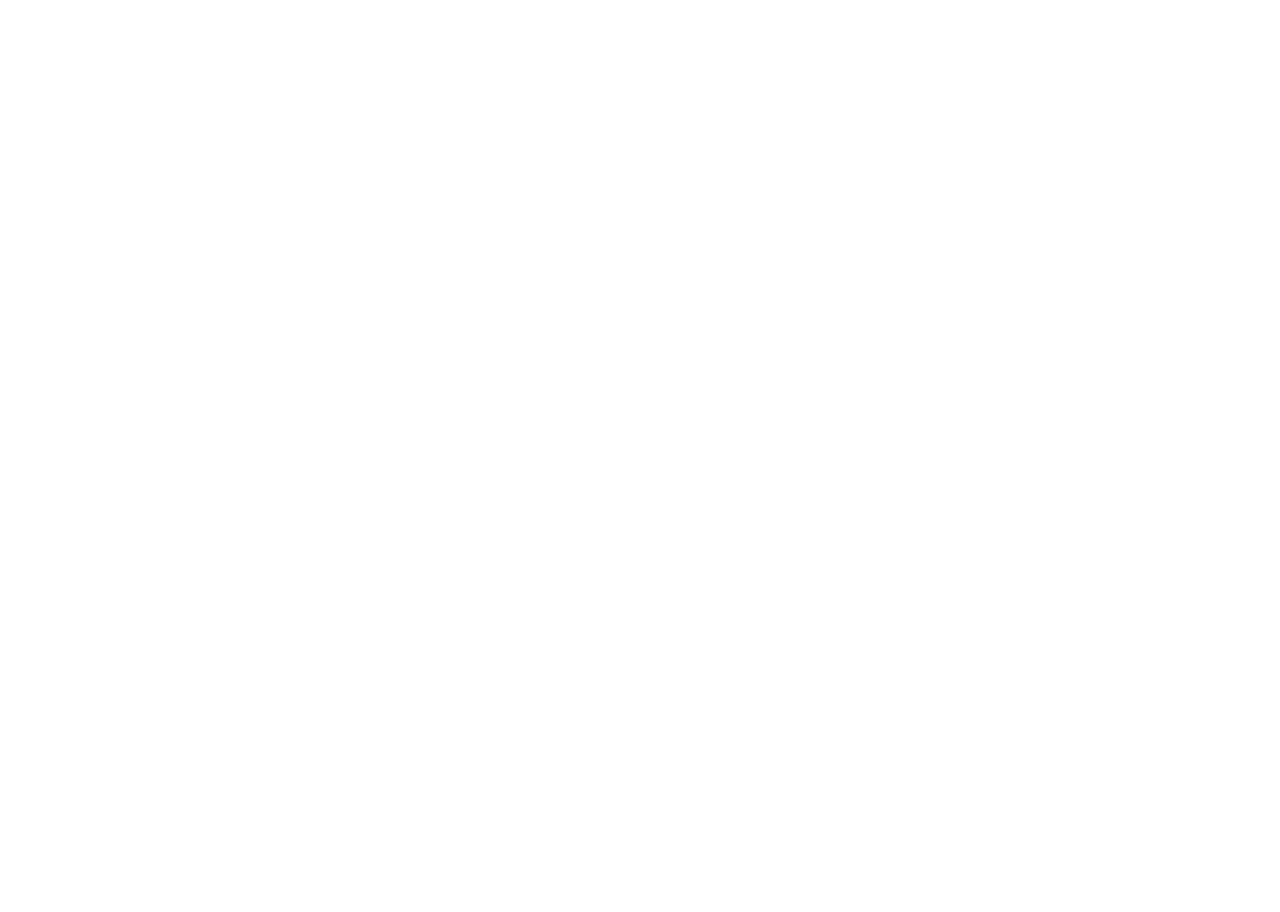
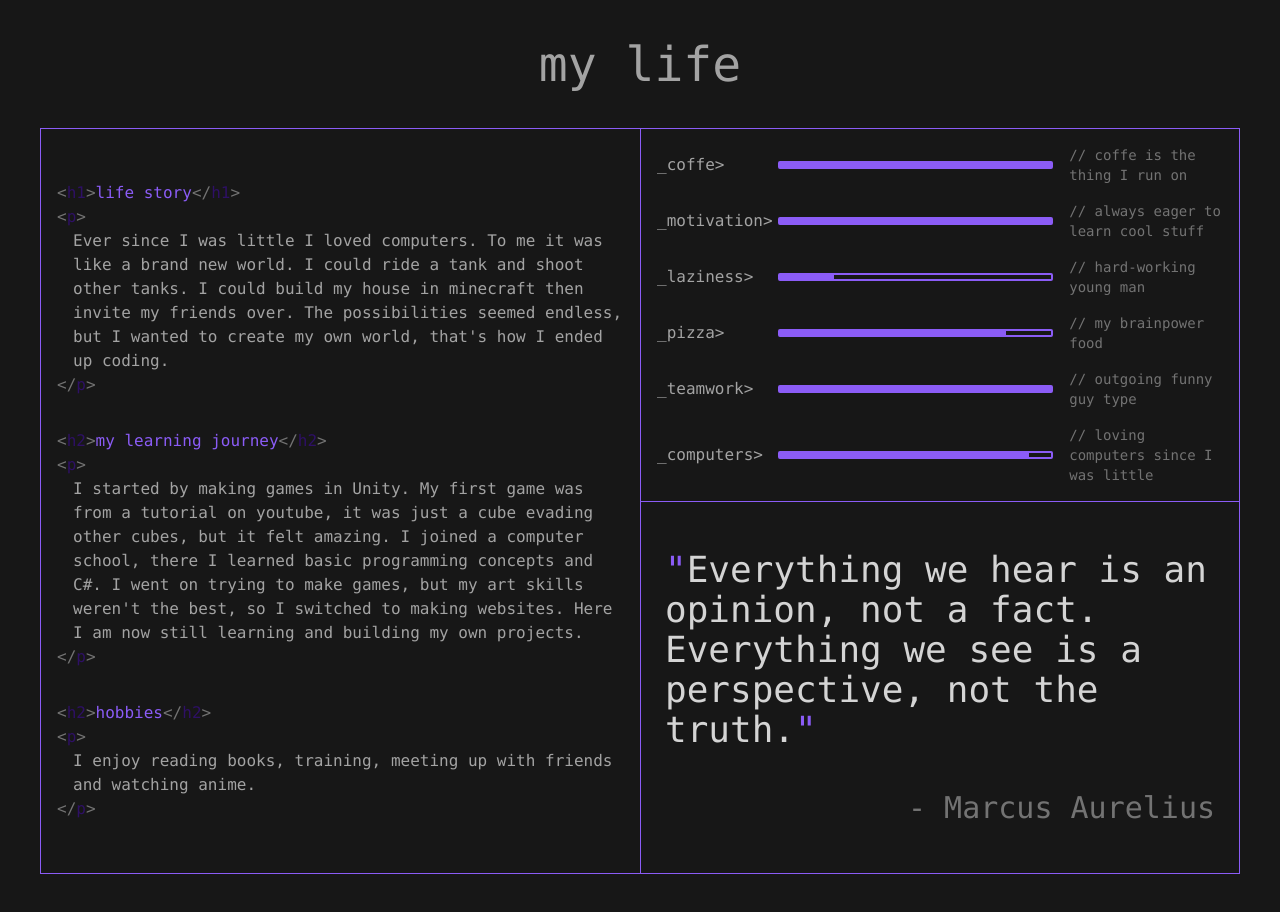
Before and after one commit to AuJezus/personal-website, a React (Vite) app: page / in a window 1280 px wide. Shown: the part 940-1852 px from the top of the page. Before the commit the page ends 800 px from the top, so only its background shows below. Built offline with nearby package versions, Linux system fonts and the light colour scheme.

Commit message:
add life section

```diff
--- /dev/null
+++ b/frontend/AboutText.jsx
@@ -0,0 +1,51 @@
+import CodeElement from "./CodeElement";
+
+function AboutText() {
+  return (
+    <>
+      <div className="flex flex-col justify-center">
+        <div className="group/code relative mb-8">
+          <div className="absolute -left-2 top-0 h-0 w-1 bg-neutral-700 transition-all duration-500 group-hover/code:h-full"></div>
+          <CodeElement name="h1" type="heading">
+            life story
+          </CodeElement>
+          <CodeElement name="p">
+            Ever since I was little I loved computers. To me it was like a brand
+            new world. I could ride a tank and shoot other tanks. I could build
+            my house in minecraft then invite my friends over. The possibilities
+            seemed endless, but I wanted to create my own world, that&apos;s how
+            I ended up coding.
+          </CodeElement>
+        </div>
+
+        <div className="group/code relative mb-8">
+          <div className="absolute -left-2 top-0 h-0 w-1 bg-neutral-700 transition-all duration-500 group-hover/code:h-full"></div>
+          <CodeElement name="h2" type="heading">
+            my learning journey
+          </CodeElement>
+          <CodeElement name="p">
+            I started by making games in Unity. My first game was from a
+            tutorial on youtube, it was just a cube evading other cubes, but it
+            felt amazing. I joined a computer school, there I learned basic
+            programming concepts and C#. I went on trying to make games, but my
+            art skills weren&apos;t the best, so I switched to making websites.
+            Here I am now still learning and building my own projects.
+          </CodeElement>
+        </div>
+
+        <div className="group/code relative">
+          <div className="absolute -left-2 top-0 h-0 w-1 bg-neutral-700 transition-all duration-500 group-hover/code:h-full"></div>
+          <CodeElement name="h2" type="heading">
+            hobbies
+          </CodeElement>
+          <CodeElement name="p">
+            I enjoy reading books, training, meeting up with friends and
+            watching anime.
+          </CodeElement>
+        </div>
+      </div>
+    </>
+  );
+}
+
+export default AboutText;
--- a/frontend/App.jsx
+++ b/frontend/App.jsx
@@ -1,10 +1,17 @@
-import { useState } from "react";
 import Hero from "./Hero";
+import NavBar from "./NavBar";
+import Section from "./Section";
 
 function App() {
-  const [count, setCount] = useState(0);
-
-  return <Hero></Hero>;
+  return (
+    <>
+      <NavBar />
+      <Hero />
+      <div>
+        <Section />
+      </div>
+    </>
+  );
 }
 
 export default App;
--- /dev/null
+++ b/frontend/CodeElement.jsx
@@ -0,0 +1,31 @@
+function CodeElement({ children, name, type }) {
+  return (
+    <div className="group">
+      <span className={`${type === "heading" ? "" : "block"}`}>
+        &lt;
+        <span className="text-violet-950 transition-colors group-hover:text-violet-800">
+          {name}
+        </span>
+        &gt;
+      </span>
+      <p
+        className={`${
+          type === "heading"
+            ? "inline text-violet-500"
+            : "ml-4 text-neutral-400"
+        } `}
+      >
+        {children}
+      </p>
+      <span className={`${type === "heading" ? "" : "block"}`}>
+        &lt;/
+        <span className="text-violet-950 transition-colors group-hover:text-violet-800">
+          {name}
+        </span>
+        &gt;
+      </span>
+    </div>
+  );
+}
+
+export default CodeElement;
--- a/frontend/Hero.jsx
+++ b/frontend/Hero.jsx
@@ -1,6 +1,5 @@
 import { useEffect, useState } from "react";
 import NoiseSvg from "./NoiseSvg";
-import NavBar from "./NavBar";
 
 function Hero() {
   const [isGlitching, setIsGlitching] = useState(false);
@@ -38,14 +37,13 @@
           <div className={`hero-img ${isGlitching ? "noise" : ""}`}></div>
           <div className="hero-overlay"></div>
 
-          <NavBar />
-
           <div className="relative z-20 flex h-full w-full flex-col items-center justify-center ">
             <h1 className=" text-10xl font-bold uppercase text-neutral-100 opacity-90">
               AuJezus
             </h1>
             <p className="text-xl uppercase text-neutral-100 opacity-90">
-              <span className="text-violet-400">></span> fullstack web developer
+              <span className="text-violet-400">{">"}</span> fullstack web
+              developer
             </p>
           </div>
         </div>
--- /dev/null
+++ b/frontend/Section.jsx
@@ -0,0 +1,86 @@
+import AboutText from "./AboutText";
+
+function Section() {
+  const levels = [
+    { name: "coffe", level: "11/12", comment: "coffe is the thing I run on" },
+    {
+      name: "motivation",
+      level: "w-12/12",
+      comment: "always eager to learn cool stuff",
+    },
+    {
+      name: "laziness",
+      level: "w-1/5",
+      comment: "hard-working young man",
+    },
+    {
+      name: "pizza",
+      level: "w-5/6",
+      comment: "my brainpower food",
+    },
+    {
+      name: "teamwork",
+      level: "w-12/12",
+      comment: "outgoing funny guy type",
+    },
+
+    {
+      name: "computers",
+      level: "w-11/12",
+      comment: "loving computers since I was little",
+    },
+  ];
+
+  return (
+    <div className="pad mx-auto mt-28 max-w-[1200px] text-neutral-500">
+      <div className="flex items-baseline gap-4">
+        <span>
+          <span className="text-violet-500">~</span> W:\Devs\AuJezus{">"}
+        </span>
+        <h2 className="text-xl text-violet-500">about-me</h2>
+      </div>
+
+      <h3 className="my-10 text-center text-5xl text-neutral-400">my life</h3>
+      <div className="grid grid-cols-6 grid-rows-2 divide-x divide-y divide-violet-500 border  border-violet-500">
+        <div className="col-span-3 row-span-2 flex justify-center p-4">
+          <AboutText />
+        </div>
+        <div className="col-span-3 flex flex-col justify-center gap-4 !border-t-0 p-4">
+          {levels.map((level) => (
+            <div
+              key={level.name}
+              className="group grid grid-cols-[repeat(24,_1fr)] items-center gap-x-4 transition-all hover:scale-110 hover:bg-violet-950"
+            >
+              <span className="col-span-5 text-neutral-400">
+                _{level.name}
+                {">"}
+              </span>
+              <div className="col-span-12 h-2 w-full rounded-sm border-2 border-violet-500 ">
+                <div className={`h-full ${level.level} bg-violet-500`}></div>
+              </div>
+              <span className="col-span-7 text-sm">
+                {"//"} {level.comment}
+              </span>
+            </div>
+          ))}
+        </div>
+        <div className="group relative col-span-3 flex flex-col items-center justify-center gap-10 p-6">
+          <p className=" text-4xl text-neutral-300">
+            <span className="text-4xl text-violet-500">&quot;</span>
+            Everything we hear is an opinion, not a fact. Everything we see is a
+            perspective, not the truth.
+            <span className="text-4xl text-violet-500">&quot;</span>
+          </p>
+          <p className="w-full text-end text-3xl">- Marcus Aurelius</p>
+          <img
+            className=" absolute bottom-0 -z-10 h-full opacity-0 hue-rotate-270 transition-opacity duration-1000 group-hover:opacity-25"
+            src="./public/marcus-aurelius.png"
+            alt="Statue of marcus aurelius"
+          />
+        </div>
+      </div>
+    </div>
+  );
+}
+
+export default Section;
--- a/frontend/index.css
+++ b/frontend/index.css
@@ -5,6 +5,11 @@
 @layer base {
   html {
     @apply font-mono;
+  }
+
+  body {
+    @apply bg-neutral-900;
+    height: 400vh;
   }
 }
 
--- a/frontend/main.jsx
+++ b/frontend/main.jsx
@@ -6,5 +6,5 @@
 ReactDOM.createRoot(document.getElementById("root")).render(
   <React.StrictMode>
     <App />
-  </React.StrictMode>
+  </React.StrictMode>,
 );
```
Also changed, not shown: test.html (added, +37 -0 lines), public/marcus-aurelius.png (added).
